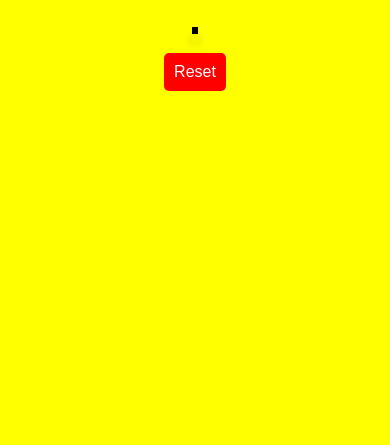
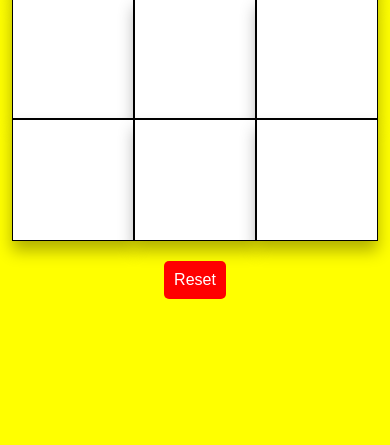
Before and after one commit to anirudhcode7/Tic-Tac-Toe, a plain HTML site: page index.html in a window 390 px wide. Shown: the part 399-844 px from the top of the page. Drawn offline with Linux system fonts and the light colour scheme.

Commit message:
Mobile Support Trial 2: Using larger sizes

```diff
--- a/style.css
+++ b/style.css
@@ -85,8 +85,8 @@ body {
   }
 
   .cell {
-    width: 60%; /* Adjust based on typical mobile sizes */
-    height: 60%; /* Adjust based on typical mobile sizes */
+    width: 120px; /* Adjust based on typical mobile sizes */
+    height: 120px; /* Adjust based on typical mobile sizes */
     font-size: 2em;
   }
 
```
